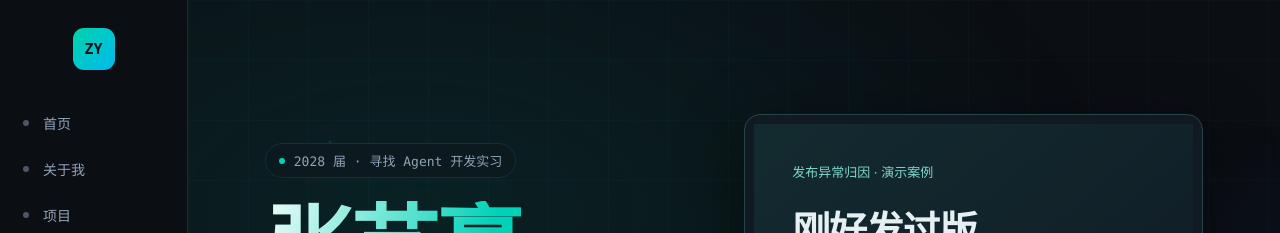
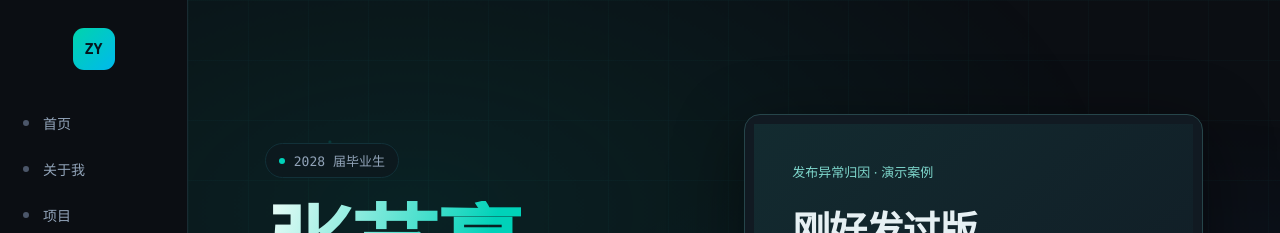
Before and after one commit to Mster111-zhang/mster111-zhang.github.io, a plain HTML site: page index.html in a window 1280 px wide. Shown: the top 233 px of the page. Drawn offline with Linux system fonts and the light colour scheme.

Commit message:
Update index.html

```diff
--- a/index.html
+++ b/index.html
@@ -30,7 +30,7 @@
     <section id="home" class="hero" aria-labelledby="name">
       <div class="shell hero-layout">
         <div class="hero-copy">
-          <p class="status">2028 届 · 寻找 Agent 开发实习</p>
+          <p class="status">2028 届毕业生</p>
           <h1 id="name">张艺豪</h1>
           <p class="roman-name" lang="en">ZHANG YIHAO</p>
           <p class="hero-line">
```
